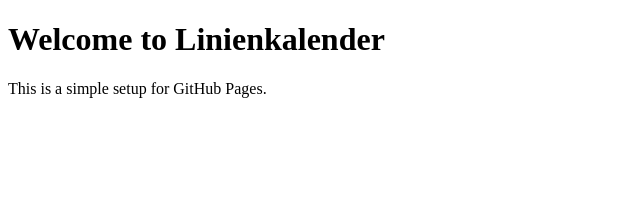
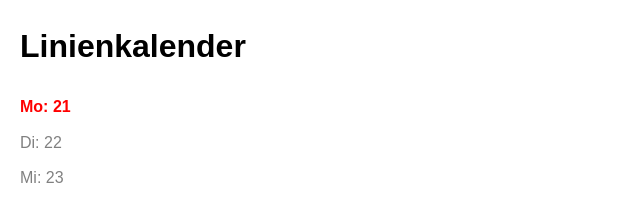
Before and after one commit to terrorzwerg/Linecal, a website: page index.html in a window 1280 px wide. Shown: the whole page, without its empty margins (0-640 px from the left). Drawn offline with Linux system fonts and the light colour scheme.

Commit message:
index.html aktualisieren

```diff
--- a/index.html
+++ b/index.html
@@ -1,12 +1,60 @@
 <!DOCTYPE html>
-<html lang="en">
+<html lang="de">
 <head>
     <meta charset="UTF-8">
     <meta name="viewport" content="width=device-width, initial-scale=1.0">
     <title>Linienkalender</title>
+    <style>
+        body {
+            font-family: Arial, sans-serif;
+            line-height: 1.6;
+            margin: 20px;
+        }
+        #kalender {
+            display: flex;
+            flex-direction: column;
+            gap: 10px;
+        }
+        .highlight {
+            font-weight: bold;
+            color: red;
+        }
+        .dimmed {
+            color: gray;
+        }
+    </style>
 </head>
 <body>
-    <h1>Welcome to Linienkalender</h1>
-    <p>This is a simple setup for GitHub Pages.</p>
+    <h1>Linienkalender</h1>
+    <div id="kalender">Wird geladen...</div>
+    <script>
+        // URL zu deiner JSON-Datei bei GitHub Pages
+        const jsonUrl = "https://terrorzwerg.github.io/Linecal/linienkalender.json";
+
+        async function loadKalender() {
+            try {
+                const response = await fetch(jsonUrl);
+                if (!response.ok) throw new Error("Fehler beim Laden der JSON-Daten.");
+                const data = await response.json();
+
+                const kalenderElement = document.getElementById("kalender");
+                kalenderElement.innerHTML = ""; // Vorherigen Inhalt löschen
+
+                data.timeline.forEach(entry => {
+                    const item = document.createElement("div");
+                    // Heutige Tage hervorheben, andere dimmen
+                    item.className = entry.highlight ? "highlight" : "dimmed";
+                    item.textContent = `${entry.tag}: ${entry.datum}`;
+                    kalenderElement.appendChild(item);
+                });
+            } catch (error) {
+                console.error("Fehler:", error);
+                document.getElementById("kalender").textContent = "Fehler beim Laden des Kalenders.";
+            }
+        }
+
+        // Kalender laden
+        loadKalender();
+    </script>
 </body>
 </html>
```
